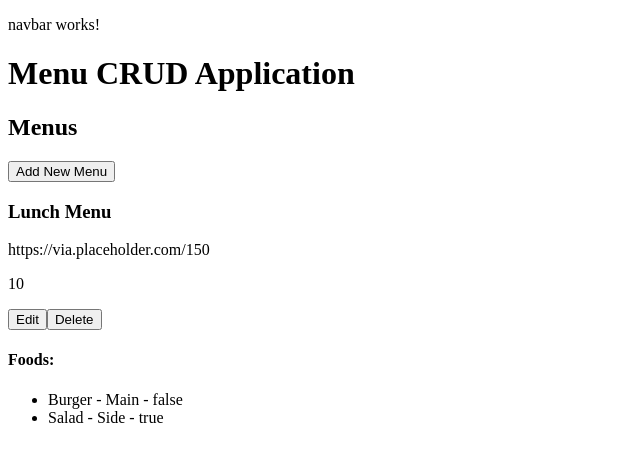
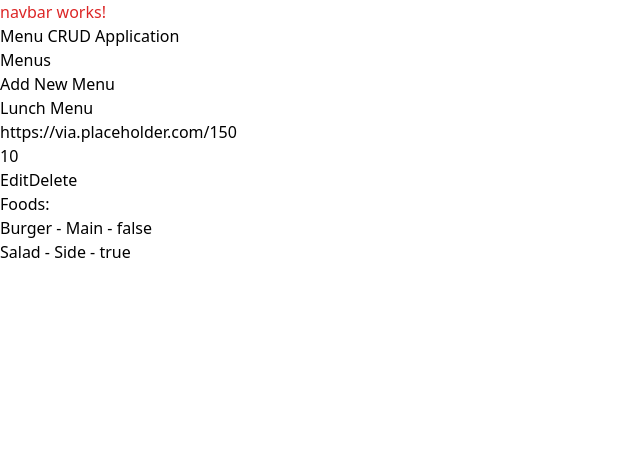
Before and after one commit to DavidScoffield/TTPS2024_QUECOMEMOS, an Angular app in the folder ui/: page / in a window 1280 px wide. Shown: the top 462 px of the page, without its empty margins (0-640 px from the left). Built offline with nearby package versions, Linux system fonts and the light colour scheme.

Commit message:
add Tailwind CSS integration

```diff
--- a/ui/package.json
+++ b/ui/package.json
@@ -34,12 +34,15 @@
     "@types/express": "^4.17.17",
     "@types/jasmine": "~5.1.0",
     "@types/node": "^18.18.0",
+    "autoprefixer": "^10.4.20",
     "jasmine-core": "~5.4.0",
     "karma": "~6.4.0",
     "karma-chrome-launcher": "~3.2.0",
     "karma-coverage": "~2.2.0",
     "karma-jasmine": "~5.1.0",
     "karma-jasmine-html-reporter": "~2.1.0",
+    "postcss": "^8.4.49",
+    "tailwindcss": "^3.4.16",
     "typescript": "~5.6.2"
   }
 }
--- a/ui/src/app/navbar/navbar.component.html
+++ b/ui/src/app/navbar/navbar.component.html
@@ -1 +1 @@
-<p>navbar works!</p>
+<p class="text-red-600">navbar works!</p>
--- a/ui/src/styles.css
+++ b/ui/src/styles.css
@@ -1 +1,4 @@
 /* You can add global styles to this file, and also import other style files */
+@tailwind base;
+@tailwind components;
+@tailwind utilities;
--- /dev/null
+++ b/ui/tailwind.config.js
@@ -0,0 +1,8 @@
+/** @type {import('tailwindcss').Config} */
+module.exports = {
+  content: ["./src/**/*.{html,ts}"],
+  theme: {
+    extend: {},
+  },
+  plugins: [],
+}
```
Also changed, not shown: 1 other file (tests, documents, lock files or other folders).
